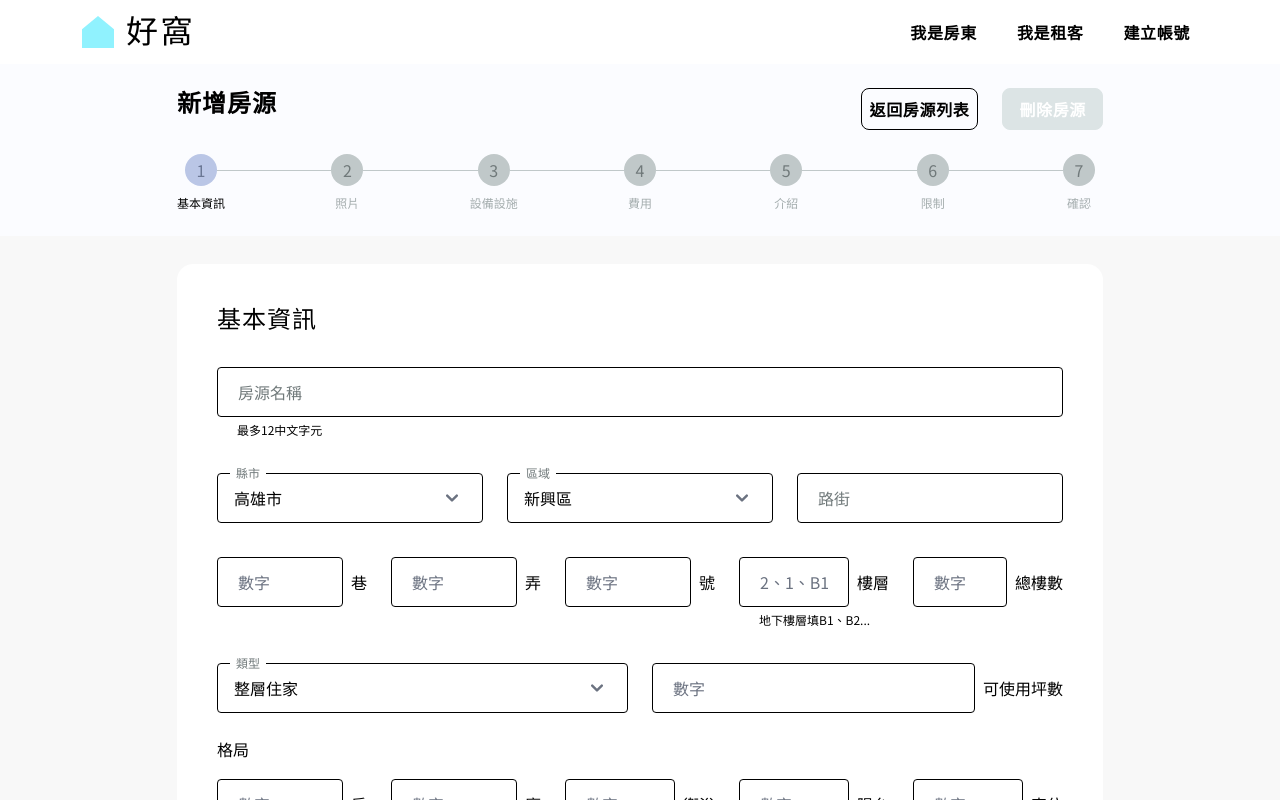
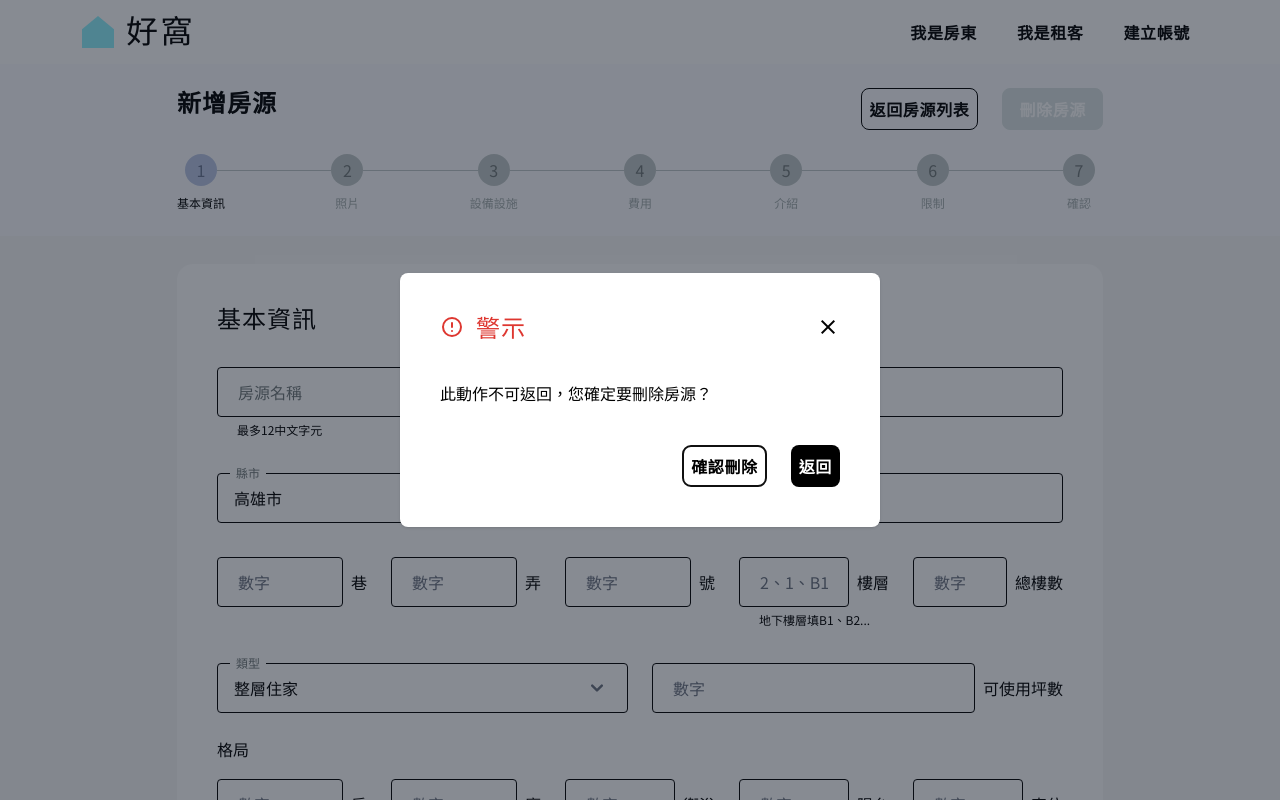
Before and after one commit to Eshiunm/Rocket_HowOh, a React (Vite) app: page /landlord/post in a window 1280 px wide. Shown: the top 800 px of the page. Built offline with nearby package versions, Linux system fonts and the light colour scheme; a web font is replaced by a local one.

Commit message:
feat: add delete house popup model

```diff
--- a/src/components/landLordManagement/posts/Post.tsx
+++ b/src/components/landLordManagement/posts/Post.tsx
@@ -1,7 +1,14 @@
 import { Link } from "react-router-dom";
+import { useState } from "react";
 import { procedureListType } from "../../../types/procedureList";
+// Model-popup 所需之匯入
+import { Modal } from "flowbite-react";
+import { HiOutlineExclamationCircle } from "react-icons/hi";
 
 export default function Post({procedure}:{procedure:procedureListType[]}) {
+  // 控制 Model-popup 的開關
+  const [openModal, setOpenModal] = useState(true);
+
   return (
     <div className="col-span-10 col-start-2 flex justify-between">
       <h2 className="text-sans-b-h5">新增房源</h2>
@@ -11,7 +18,36 @@ export default function Post({procedure}:{procedure:procedureListType[]}) {
           className={`${procedure[0].isActive ? "outline-button-m-disable" : "outline-button-m"} px-4`}
           disabled={procedure[0].isActive ? true : false}
           // 在基本資訊頁面時不可點擊刪除房源
-          >刪除房源</button>
+          onClick={() => setOpenModal(true)}
+        >
+          刪除房源
+        </button>
+        {/* 點擊刪除房源跳出的 Model pop-up */}
+        <Modal show={openModal} size="lg" onClose={() => setOpenModal(false)} popup>
+          <Modal.Body className="p-10">
+            <div className="flex items-center gap-3 mb-10">
+              <HiOutlineExclamationCircle className="h-6 w-6 text-Alert-50" />
+              <h3 className="text-sans-h5 text-Alert-50">
+                警示
+              </h3>
+              <span
+                className="material-symbols-outlined ml-auto cursor-pointer"
+                onClick={() => setOpenModal(false)}
+              >
+                close
+              </span>
+            </div>
+            <p className="mb-10 text-sans-body1">此動作不可返回，您確定要刪除房源？</p>
+            <div className="flex justify-end gap-6">
+              <button className="outline-button-m" onClick={() => setOpenModal(false)}>
+                確認刪除
+              </button>
+              <button className="filled-button-m" onClick={() => setOpenModal(false)}>
+                返回
+              </button>
+            </div>
+          </Modal.Body>
+        </Modal>
       </div>
     </div>
   );
```
